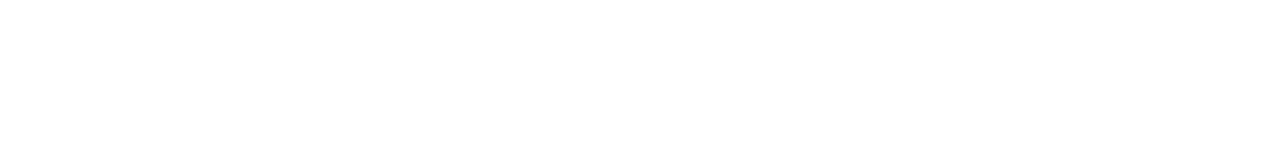
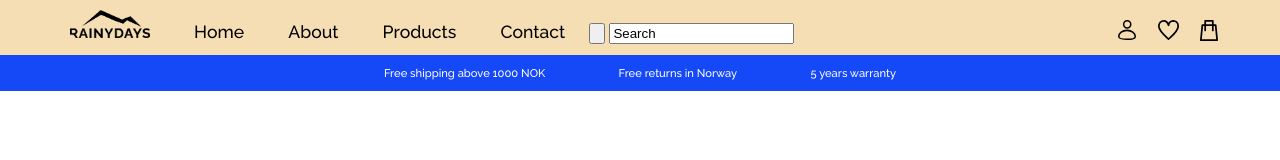
Before and after one commit to martineho/Rainydays, a plain HTML site: page index.html in a window 1280 px wide. Drawn offline with Linux system fonts and the light colour scheme.

Commit message:
Built up navbar

```diff
--- a/css/styles.css
+++ b/css/styles.css
@@ -3,3 +3,100 @@ body {
     padding: 0;
     margin: 0;
 }
+header {
+    background: wheat;
+    color: rgb(0, 0, 0);
+    padding: 10px 50px;
+    display: flex;
+    justify-content: space-between;
+    margin: 0;
+    position: sticky;
+  }
+  nav, #hamburger {
+    display: none;
+  }
+
+  #hamburger:checked ~ nav {
+    display: block;
+  }
+
+  header {
+    position: relative;
+    height: auto;
+  }
+
+  nav {
+    position: absolute;
+    top: 40px;
+    right: 0px;
+    background: #df7a00;
+  }
+
+  .hamburger-icon {
+    position: absolute;
+    right: 10px;
+  }
+
+  nav a {
+    font-weight: 500;
+    font-size: 1.1rem;
+    color: black;
+    text-decoration: none;
+    display: block;
+    margin: 20px;
+
+  }
+  nav div {
+      display: inline;
+      right: 0rem;
+  }
+
+  .nav-icons {
+    display: inline-flex;
+    width: 100px;
+    justify-content: space-between;
+    margin-right: 12px;
+    margin-top: 10px;
+  }
+
+  .heart-icon {
+      width: 21px;
+  }
+
+  .profile-icon, .cart-icon {
+      width: 18px;
+  }
+
+  @media(min-width: 600px){
+    .hamburger-icon {
+      display: none;
+    }
+
+    nav {
+      display: block;
+      position: static;
+      background: none;
+    }
+
+    nav a {
+      display: inline;
+    }
+  }
+
+
+  .information-banner {
+    display: flex;
+    justify-content: space-between;
+    background-color: #1548F7;
+    height: auto;
+    width: auto;
+    text-align: center;
+    padding-left: 30%;
+    padding-right: 30%;
+}
+.information-banner p {
+    font-weight: 500;
+    font-size: 0.7rem;
+    color: white;
+    display: inline-block;
+}
--- a/index.html
+++ b/index.html
@@ -1,34 +1,58 @@
 <!DOCTYPE html>
 <html>
 <head>
-    <title>Rainydays Home</title>
-    <meta name="description" content="Durable outwear for women and men">
+    <title>About Rainydays</title>
+    <meta name="description" content="Rainydays started with a group of friends wanting to create durable outwear for a good price.">
     <meta name="viewport" content="width=device-width, initial-scale=1">
     <meta charset="utf-8">
     <link href="https://fonts.googleapis.com/css2?family=Open+Sans:wght@300;400;600;700;800&family=Raleway:wght@100;200;300;400;500;600;700;800;900&display=swap" rel="stylesheet">
-    <link href="https://cdnjs.cloudflare.com/ajax/libs/font-awesome/5.12.1/css/all.min.css" rel="stylesheet">
     <link rel="stylesheet" href="css/styles.css">
 </head>
 
     <body>
         <header>
 
+            <label class="hamburger-icon" for="hamburger">☰</label>
+            <input type="checkbox" id="hamburger">
 
+            <nav>
+                <a class="nav-logo" href="index.html"><img width="80px" src="images/logo.png" alt="logo"></a>
+              <a href="index.html">Home</a>
+              <a href="about.html">About</a>
+              <a href="products.html">Products</a>
+              <a href="contact.html">Contact</a>
+              <div class="searchbar">
+                <button><img class="search-icon" src="images/search-icon.svg" alt="search-icon"></button>
+                <input
+                type="search"
+                class="site-search"
+                name="q"
+                aria-label="Search through site content"
+                value="Search">
+            </div>
+            </nav>
 
+            <section class="nav-icons">
+                <a class="profile-icon" href="myaccount.html"><img src="images/profile-icon.svg" alt="cart-icon"></a>
+                <a class="heart-icon" href="wishlist.html"><img src="images/heart-icon.svg" alt="cart-icon"></a>
+                <a class="cart-icon" href="cart.html"><img src="images/cart-icon.svg" alt="cart-icon"></a>
+            </section>
 
         </header>
 
+
        <main>
+        <div class="information-banner">
 
+            <p>Free shipping above 1000 NOK</p>
+            <p>Free returns in Norway</p>
+            <p>5 years warranty</p>
 
-
-
+        </div>
        </main>
 
 
     </body>
 
 
-
-
 </html>
```
Also changed, not shown: images/cart-icon.svg (added), images/darkgreen_g.jpg (added), images/heart-icon.svg (added), images/herotop.jpg (added), images/jotunheimen.jpg (added), images/lofoten.jpg (added), images/logo.png (added), images/logo_white.png (added), images/profile-icon.svg (added), images/purple_g.jpg (added), images/red_g.jpg (added), images/reykjavik.jpg (added), images/reykjavik_parrallax.jpg (added), images/search-icon.svg (added), 1 more files, 1 other file. Lines whose indentation alone changed are shown as unchanged.
